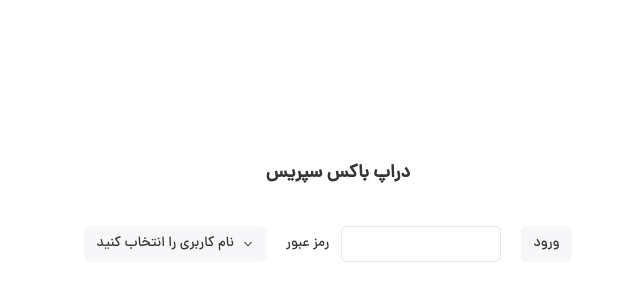
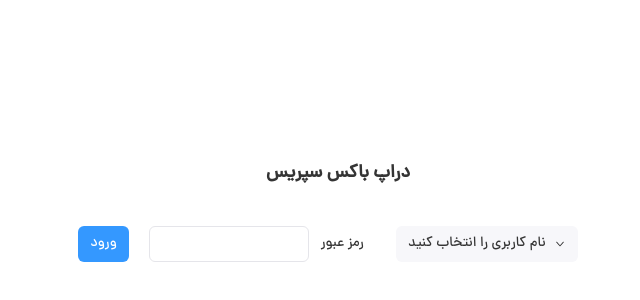
Before and after one commit to sajad-saderi/dropbox, a Next.js app: page /signin in a window 1280 px wide. Shown: the part 176-476 px from the top of the page, without its empty margins (302-942 px from the left). Built offline with nearby package versions, Linux system fonts and the light colour scheme.

Commit message:
change some styles

```diff
--- a/pages/signin.tsx
+++ b/pages/signin.tsx
@@ -47,11 +47,11 @@ const Signin = () => {
                 </Form.Group>
 
                 <Form.Group controlId="password-7">
-                    <Form.ControlLabel>رمز عبور</Form.ControlLabel>
-                    <Input ref={passwordValue} name="password" type="password" style={{ width: 160 }} />
+                    <Form.ControlLabel className={styles.passwordLabel}>رمز عبور</Form.ControlLabel>
+                    <Input className={styles.passwordInput} ref={passwordValue} name="password" type="password" style={{ width: 160 }} />
                 </Form.Group>
 
-                <Button onClick={hanleInformation}>ورود</Button>
+                <Button appearance="primary" onClick={hanleInformation}>ورود</Button>
             </Form>
         </article >
     )
--- a/src/components/Signin/signin.module.css
+++ b/src/components/Signin/signin.module.css
@@ -4,8 +4,16 @@
   justify-content: center;
   align-items: center;
   height: 100vh;
+  direction: rtl;
 }
 
+.passwordLabel {
+  margin-left: 12px;
+}
+
+.passwordInput {
+  direction: ltr;
+}
 .userNameDropdown {
   width: 100% !important;
   text-align: right;
```
